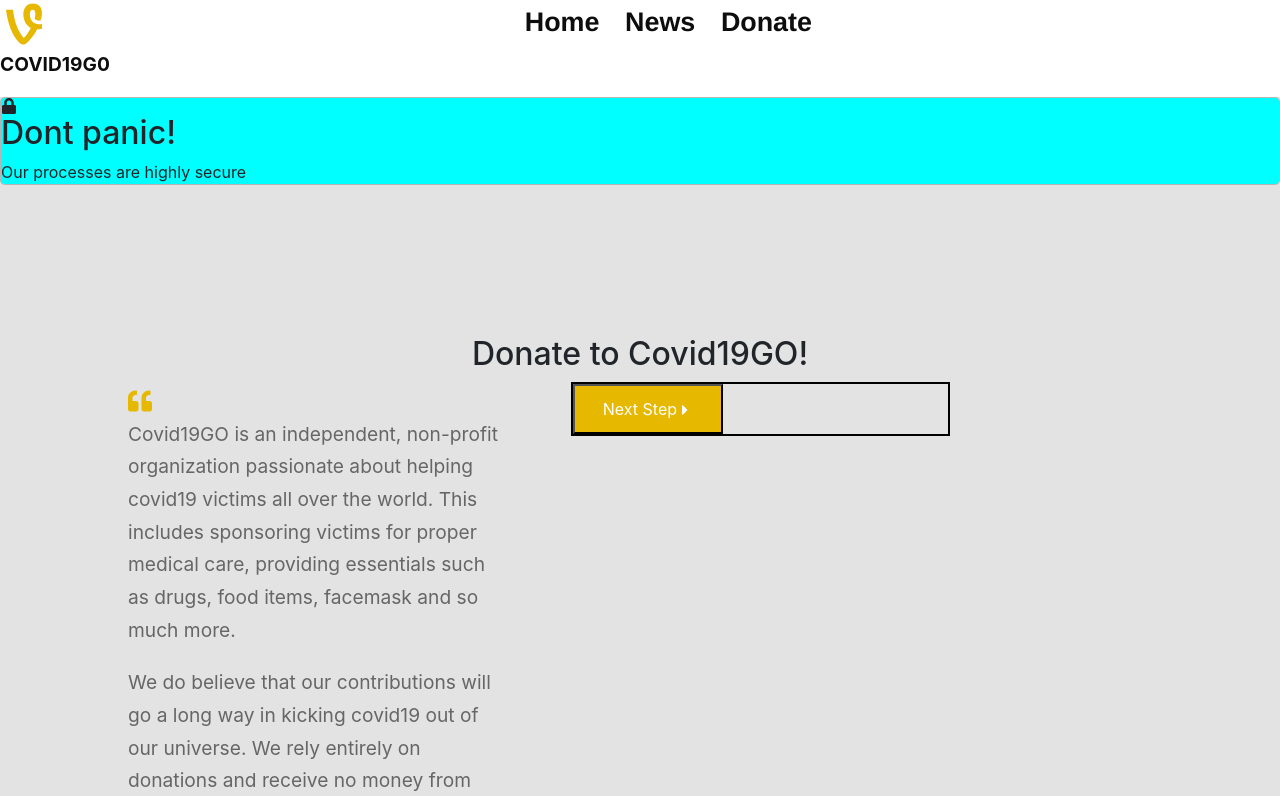
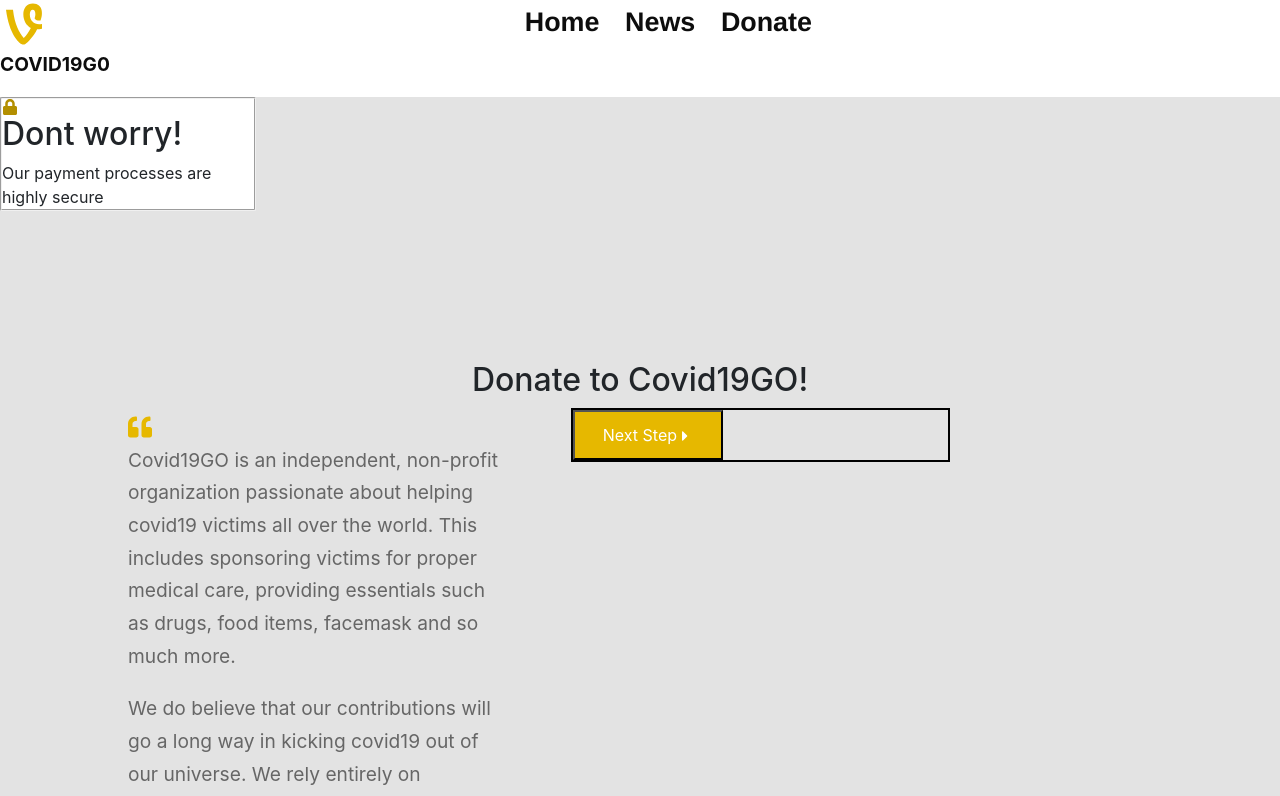
Before and after one commit to KelahKelah/covid19Go, a React (Create React App) app: page /Donate in a window 1280 px wide. Shown: the top 796 px of the page. Built offline with nearby package versions, Linux system fonts and the light colour scheme.

Commit message:
added a modal for donate page

```diff
--- a/src/components/Modal/Modal.css
+++ b/src/components/Modal/Modal.css
@@ -1,8 +1,10 @@
 .modal-container {
     width: 100%;
+
 }
 .modal-content {
-    background-color: aqua;
-    /* width: 50%; */
+    border: 2px groove #f0f0f0;
+    border-radius: 2px;
+    width: 20%;
     /* height: 50%; */
 }
--- a/src/components/Modal/Modal.js
+++ b/src/components/Modal/Modal.js
@@ -20,15 +20,14 @@ this.setState()
         return(
             <div className='modal-container'>
                 <div className='modal-content'>
-                    <FaLock />
-                    <h2>Dont panic!</h2>
-                    <div>Our processes are highly secure</div>
+                    <FaLock style={{color:'#b38f00'}} />
+                    <h2>Dont worry!</h2>
+                    <div>Our payment processes are highly secure</div>
                 </div>
             </div>
         )
     }
 
 
-
 }
 export default Modal;
```
